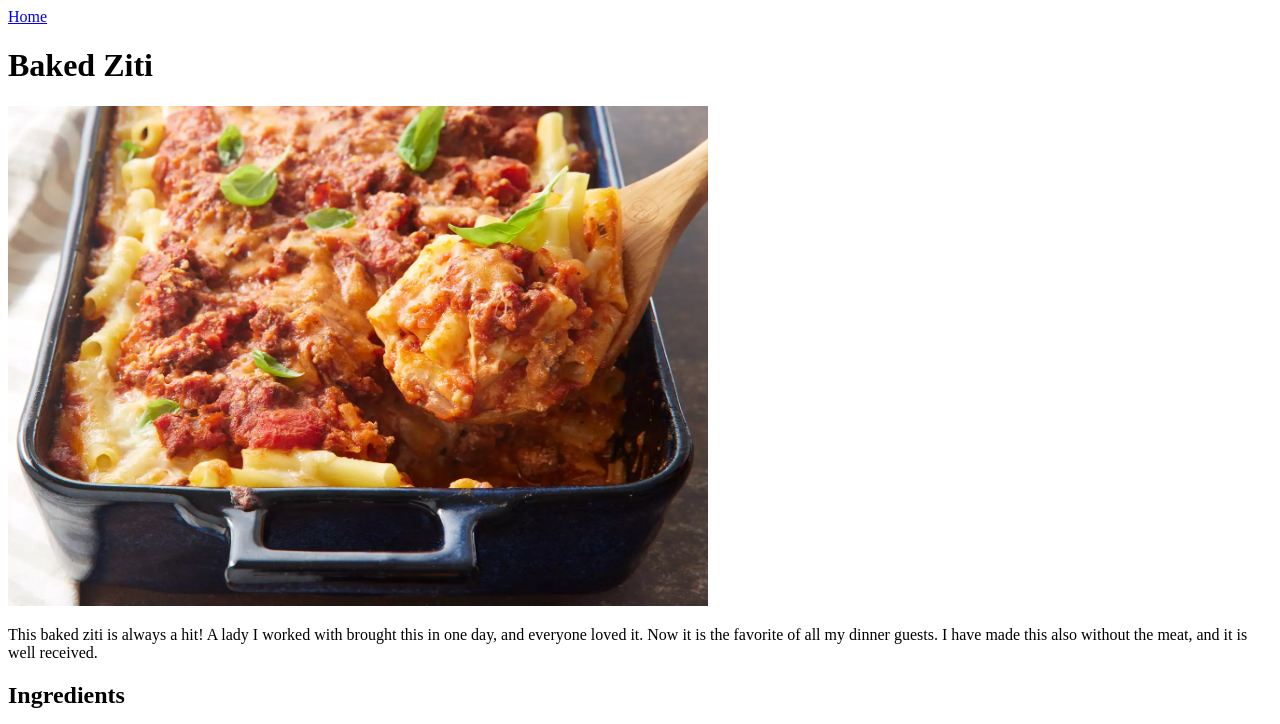
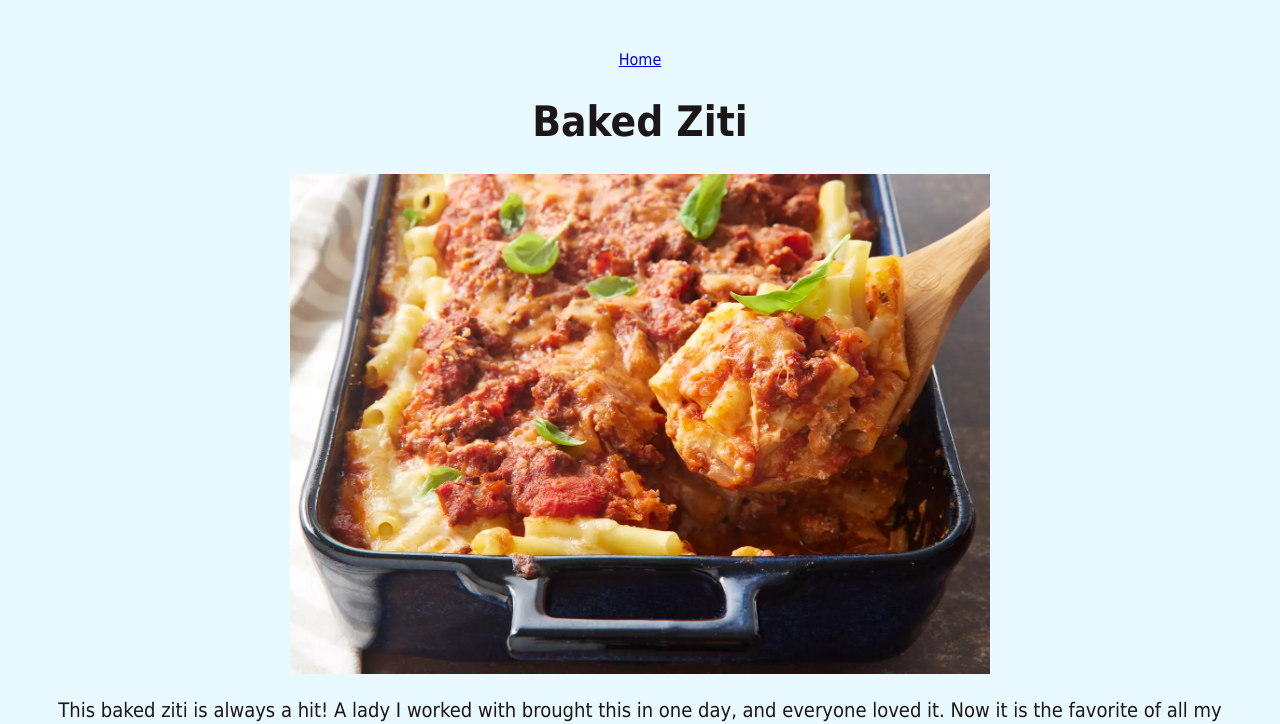
Before and after one commit to tetrisy/odin-recipes, a plain HTML site: page recipes/baked-ziti.html in a window 1280 px wide. Shown: the top 724 px of the page. Drawn offline with Linux system fonts and the light colour scheme.

Commit message:
Add basic CSS

```diff
--- a/recipes/baked-ziti.html
+++ b/recipes/baked-ziti.html
@@ -3,6 +3,7 @@
     <head>
         <meta charset="utf-8">
         <title>Baked Ziti</title>
+        <link rel="stylesheet" href="../styles/styles.css">
     </head>
     <body>
         <a href="../index.html">Home</a>
--- /dev/null
+++ b/styles/styles.css
@@ -0,0 +1,20 @@
+body {
+    background-color: #E8F9FF;
+    font-family: Tahoma, sans-serif;
+    margin: 50px 50px;
+    text-align: center;
+    list-style-position: inside;
+    color: #1D1616;
+}
+
+h1 {
+    font-size: 42px;
+}
+
+img {
+    margin: 0 auto;
+}
+
+p, li {
+    font-size: 20px;
+}
```
Also changed, not shown: index.html (+1 -0 lines), recipes/enchiladas.html (+1 -0 lines), recipes/minestrone-casserole.html (+1 -0 lines).
